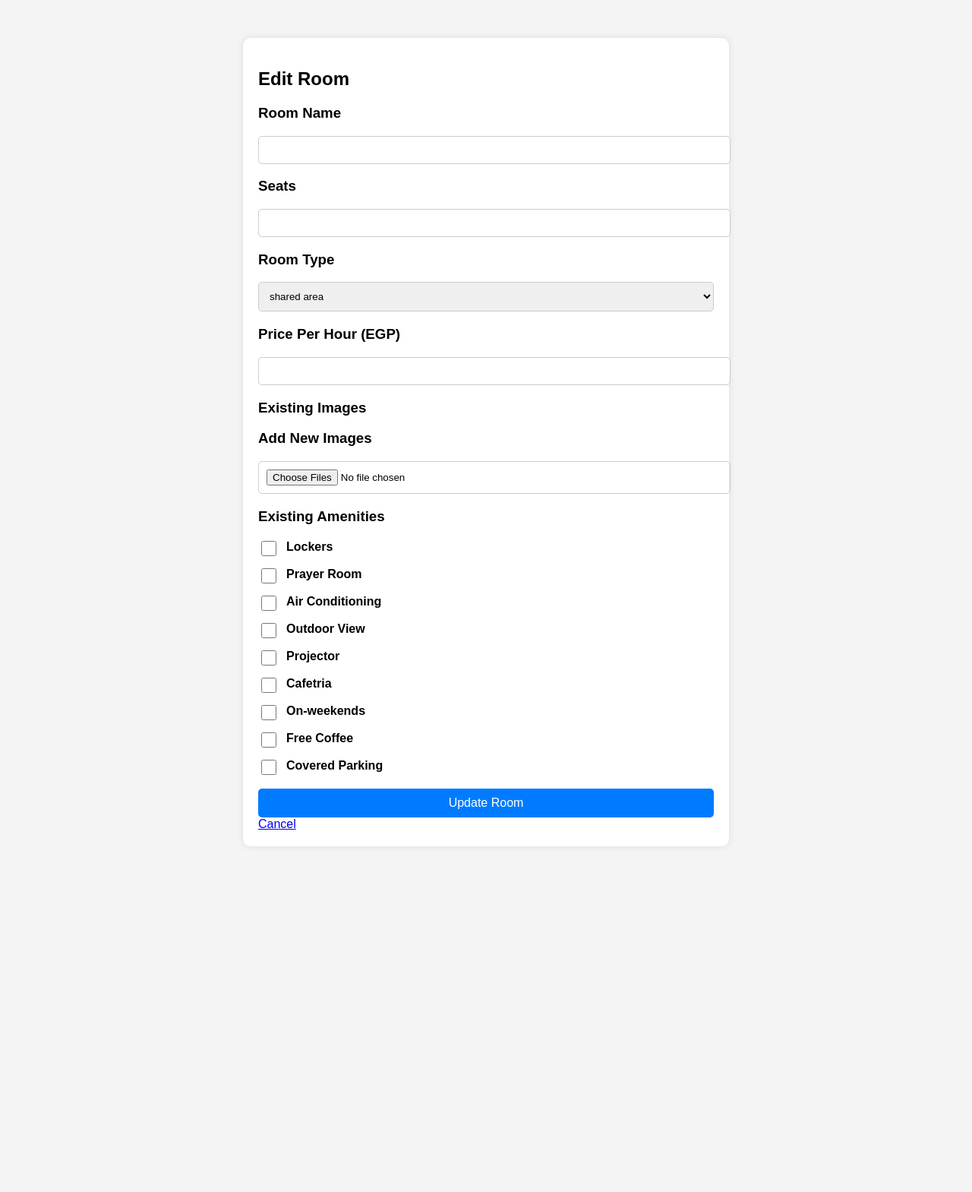
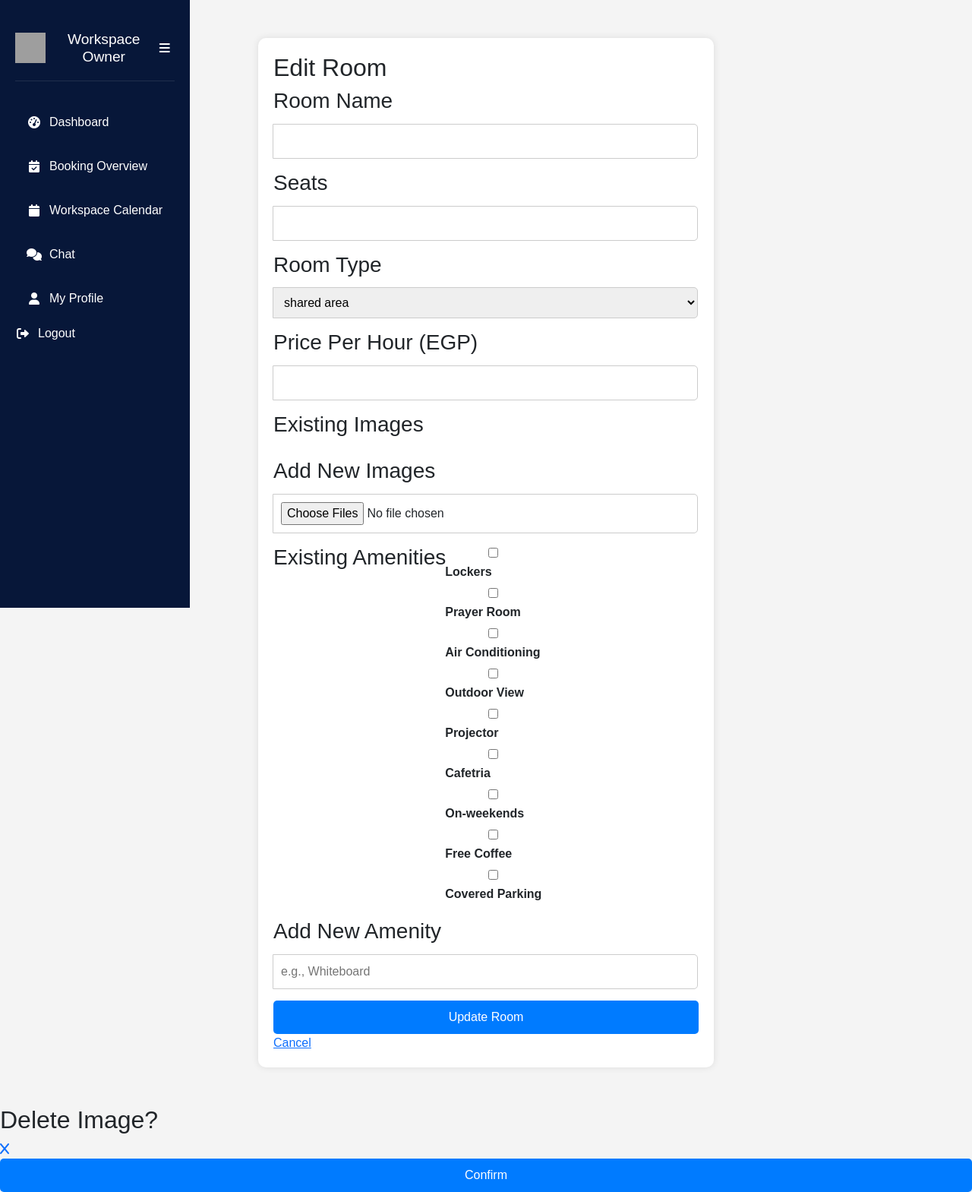
Before and after one commit to Sarahshendyy/WorkSphere, a PHP site: page /graduation/edit_room.php in a window 1280 px wide. Shown: the whole page at 76% size. Before the commit the page ends 1092 px from the top, so only its background shows below. Run offline with PHP 8.4, Linux system fonts and the light colour scheme; a user stored in the database is signed in; data comes from the database, SQL or seed files in the repository; some libraries are stand-ins or nearby versions; grey boxes are pictures that could not be loaded.

Commit message:
Add files via upload

```diff
--- a/workspace/edit_room.php
+++ b/workspace/edit_room.php
@@ -1,5 +1,5 @@
 <?php
-include 'connection.php';
+include "../admin/sidebar.php";
 
 if (!isset($_SESSION['user_id'])) {
     header('Location: login.php');
@@ -55,7 +55,6 @@ if (isset($_POST['delete_image'])) {
     $update_images = "UPDATE rooms SET images='$updated_images' WHERE room_id='$room_id'";
     mysqli_query($connect, $update_images);
 
-
     header("Location: edit_room.php?id=$room_id");
     exit();
 }
@@ -66,7 +65,6 @@ if (isset($_POST['update'])) {
     $type_id = intval($_POST['type_id']);
     $price_per_hour = floatval($_POST['price_per_hour']);
     $amenities = isset($_POST['amenities']) ? $_POST['amenities'] : [];
-
 
     if (!empty($_FILES['room_images']['name'][0])) {
         foreach ($_FILES['room_images']['tmp_name'] as $key => $tmp_name) {
@@ -91,7 +89,19 @@ if (isset($_POST['update'])) {
     $run_update = mysqli_query($connect, $update);
 
     if ($run_update) {
-        header("Location: workspaces_dashboard.php");
+        mysqli_query($connect, "DELETE FROM amenities WHERE room_id = '$room_id'");
+
+        foreach ($amenities as $amenity_name) {
+            $safe_amenity = mysqli_real_escape_string($connect, $amenity_name);
+            mysqli_query($connect, "INSERT INTO amenities (amenity, room_id) VALUES ('$safe_amenity', '$room_id')");
+        }
+
+        if (!empty($_POST['new_amenity'])) {
+            $new_amenity = mysqli_real_escape_string($connect, $_POST['new_amenity']);
+            mysqli_query($connect, "INSERT INTO amenities (amenity, room_id) VALUES ('$new_amenity', '$room_id')");
+        }
+
+        header("Location: rooms_table.php");
         exit();
     } else {
         echo "<script>alert('Error updating room.');</script>";
@@ -108,48 +118,6 @@ if (isset($_POST['update'])) {
 <title>Edit Room</title>
 <link rel="stylesheet" type="text/css" href="./css/Edit-room.css">
 <link rel="stylesheet" href="https://cdnjs.cloudflare.com/ajax/libs/font-awesome/6.0.0/css/all.min.css">
-<style>
-    .image-container {
-        position: relative;
-        display: inline-block;
-        margin: 10px;
-    }
-    .delete-image {
-        position: absolute;
-        top: -10px;
-        right: -10px;
-        background: red;
-        color: white;
-        border-radius: 50%;
-        width: 25px;
-        height: 25px;
-        text-align: center;
-        line-height: 25px;
-        cursor: pointer;
-    }
-    .deletepopup {
-        display: none;
-        position: fixed;
-        top: 0;
-        left: 0;
-        width: 100%;
-        height: 100%;
-        background: rgba(0,0,0,0.5);
-        z-index: 1000;
-        justify-content: center;
-        align-items: center;
-    }
-    .deletecard {
-        background: white;
-        padding: 20px;
-        border-radius: 5px;
-        text-align: center;
-    }
-    .closebtn {
-        cursor: pointer;
-        float: right;
-    }
-</style>
 </head>
 
 <body>
@@ -205,27 +173,35 @@ if (isset($_POST['update'])) {
             </div>
 
             <div class="input-group">
-                <label><h3>Existing Amenities</h3></label>
-                <?php
-                mysqli_data_seek($all_amenities_result, 0);
-                while ($amenity = mysqli_fetch_assoc($all_amenities_result)): ?>
-                    <div class="checkbox-group">
-                        <input type="checkbox" name="amenities[]" value="<?php echo htmlspecialchars($amenity['amenity']); ?>"
-                            <?php if (in_array($amenity['amenity'], $selected_amenities)) echo "checked"; ?>>
-                        <label><?php echo htmlspecialchars($amenity['amenity']); ?></label>
-                    </div>
+            <label><h3>Existing Amenities</h3></label>
+            <div class="amenities-container">
+                <?php mysqli_data_seek($all_amenities_result, 0); ?>
+                <?php while ($amenity = mysqli_fetch_assoc($all_amenities_result)): ?>
+                <div class="amenity-item">
+                    <input type="checkbox" name="amenities[]" value="<?php echo htmlspecialchars($amenity['amenity']); ?>"
+                    <?php echo in_array($amenity['amenity'], $selected_amenities) ? 'checked' : ''; ?>>
+                    <label><?php echo htmlspecialchars($amenity['amenity']); ?></label>
+                </div>
                 <?php endwhile; ?>
+                </div>
             </div>
+
+            <div class="input-group">
+                <label><h3>Add New Amenity</h3></label>
+                <input type="text" name="new_amenity" placeholder="e.g., Whiteboard">
+            </div>
+
+
 
             <button type="submit" name="update">Update Room</button>
             <div class="back-link">
-                <a href="workspaces_dashboard.php">Cancel</a>
+                <a href="rooms_table.php">Cancel</a>
             </div>
         </form>
     </div>
 </div>
 
-<!-- Delete Image Popup -->
+
 <div id="deleteShow" class="deletepopup">
     <div class="deletecard">
         <form method="POST">
```
Also changed, not shown: workspace/workspaces_dashboard.php (+5 -7 lines).
